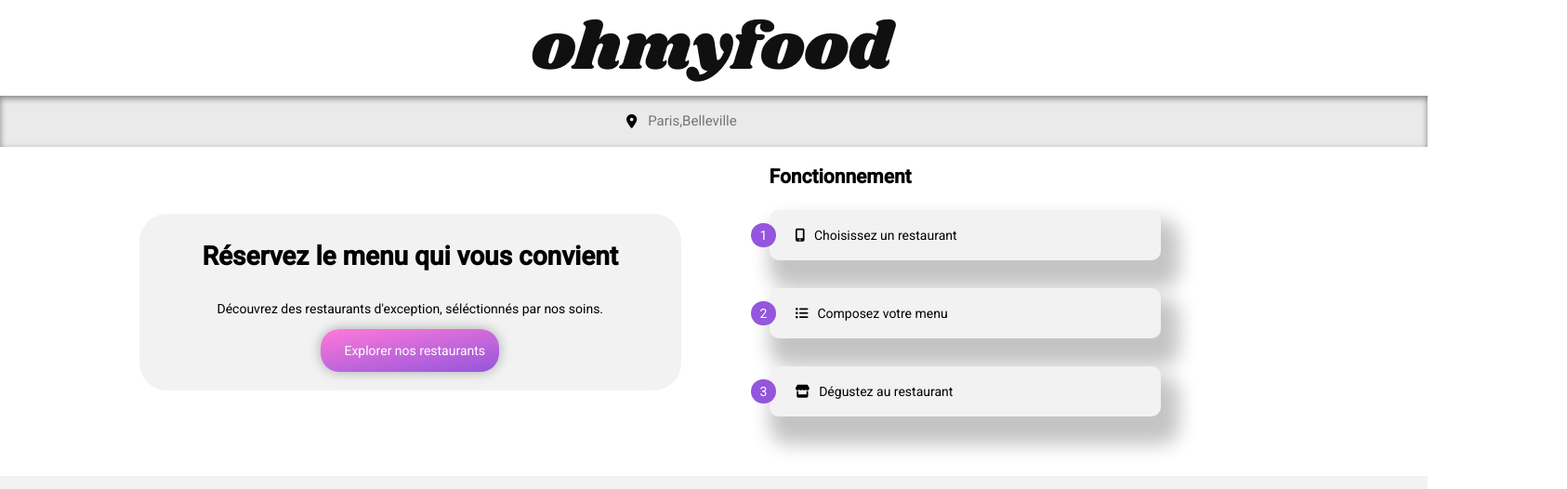
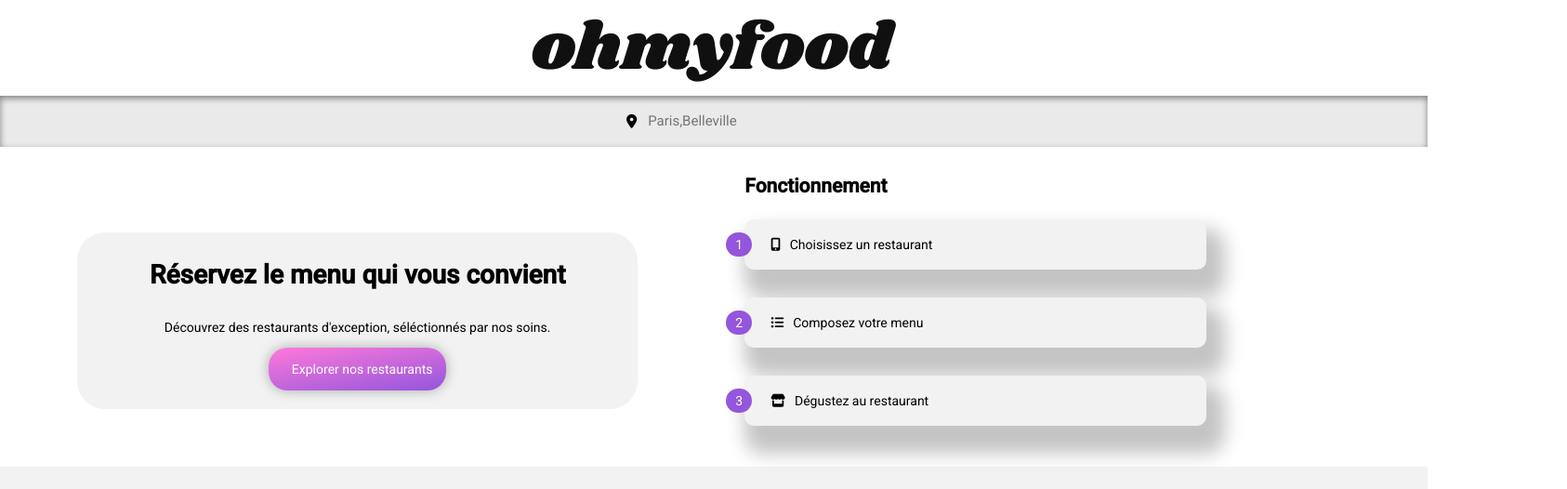
Before and after one commit to xtoc65/ohmyfood, a plain HTML site: page index.html in a window 1536 px wide. Shown: the top 526 px of the page at 93% size, 1686 px wide, since content can reach past the window. Drawn offline with Linux system fonts and the light colour scheme; a web font is replaced by a local one.

Commit message:
ohmyfood 27/05/2022

```diff
--- a/css/style.css
+++ b/css/style.css
@@ -29,13 +29,13 @@ a
 label
 {
     position:absolute;
-    left:-999px
+    left:-999px;
 }
 
 ul
 {
     list-style:none;
-    padding:0
+    padding:0;
 }
 
 .container
@@ -43,7 +43,7 @@ ul
     max-width:1400px;
     width: 100%;
     margin: 0 auto; /*top et bottom : 0 left et right : 0*/
-    padding : 0 15px
+    padding : 0 15px;
 }
 
 .container1
@@ -93,8 +93,6 @@ ul
     display: flex;
     align-items: center;
     flex-direction: column;
-    margin: 2rem 0;
-    width: 100%;
 }
 
 #presentation
@@ -103,6 +101,7 @@ ul
     width: 100%;
     align-items: center;
     padding: 0rem 2rem 2rem;
+    margin-top: 2rem;
 }
 
 #reservez
@@ -325,26 +324,38 @@ footer li
     }
 
     /* debut page */
+    .container2
+    {
+        max-width:1400px;
+        width: 100%;
+        margin: 0 auto; /*top et bottom : 0 left et right : 0*/
+        padding : 0 15px;
+    }
     #titre
     {
         display: flex;
         flex-direction: inherit;
-        gap: 8rem;
-        margin: 2rem 0 2rem 15rem;
+        gap: 10rem;
+        margin-top: 3rem;
     }
 
     #presentation
     {
         padding: 1rem 2rem 2rem;
         border-radius: 3rem;
-        width: 130%;
+        width: 70%;
     }
 
     #fonctionnement
     {
         display: flex;
         align-items: flex-start;
-        width: 200%;
+        width: 78%;
+    }
+
+    #fonctionnement ul
+    {
+        width: inherit;
     }
 
     /* restaurant */
--- a/index.html
+++ b/index.html
@@ -26,9 +26,9 @@
 
         <main>
 
-            <div id="titre">
-                <nav id="presentation" class="container">
-                    <div id="reservez">
+            <div id="titre" class="container2">
+                <nav id="presentation">
+                    <div id="reservez" class="container">
                         <h1>Réservez le menu qui vous convient</h1>
                         <p>Découvrez des restaurants d'exception, séléctionnés par nos soins.</p>
 
```
